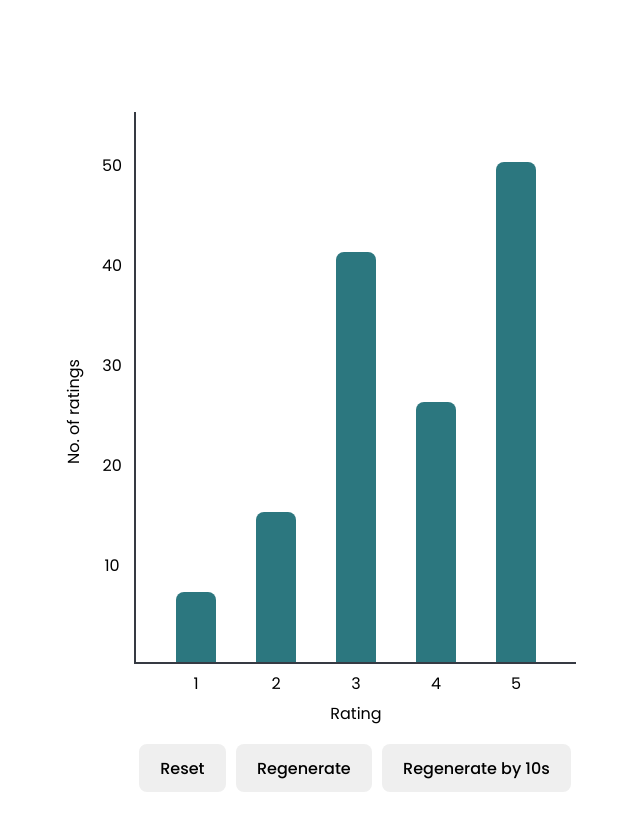
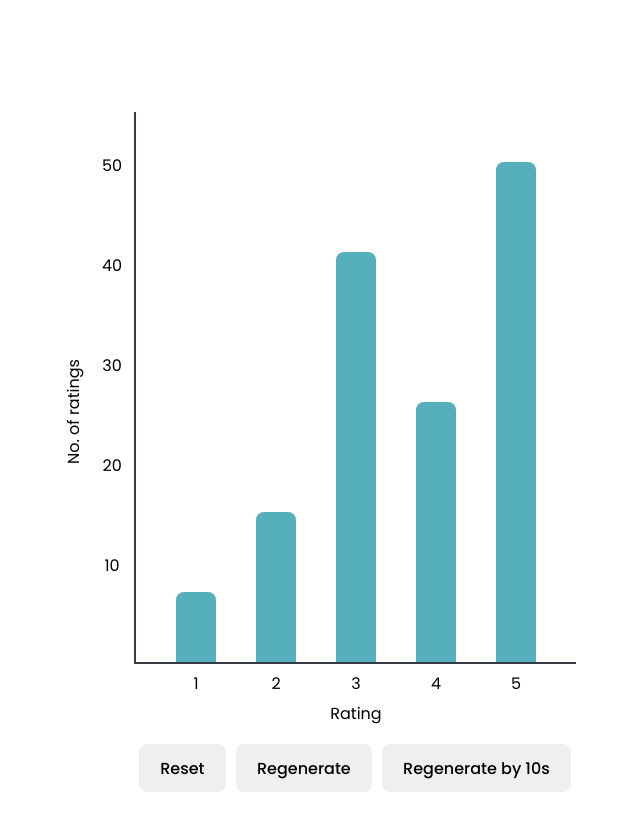
Before and after one commit to SridharDnesh/Survey-Sparrow-Assessment, a React (Vite) app: page / in a window 1280 px wide. Shown: the whole page, without its empty margins (285-925 px from the left). Built offline with nearby package versions, Linux system fonts and the light colour scheme.

Commit message:
💄 feat: primary color updated

```diff
--- a/src/index.css
+++ b/src/index.css
@@ -9,7 +9,8 @@
 }
 
 :root {
-  --primary: rgb(44, 119, 127);
+  --primary: rgb(86, 175, 188);
+  --secondary: rgb(44, 119, 127);
   --accent: rgb(54, 58, 67);
 
   font-family: "Poppins", sans-serif;
```
